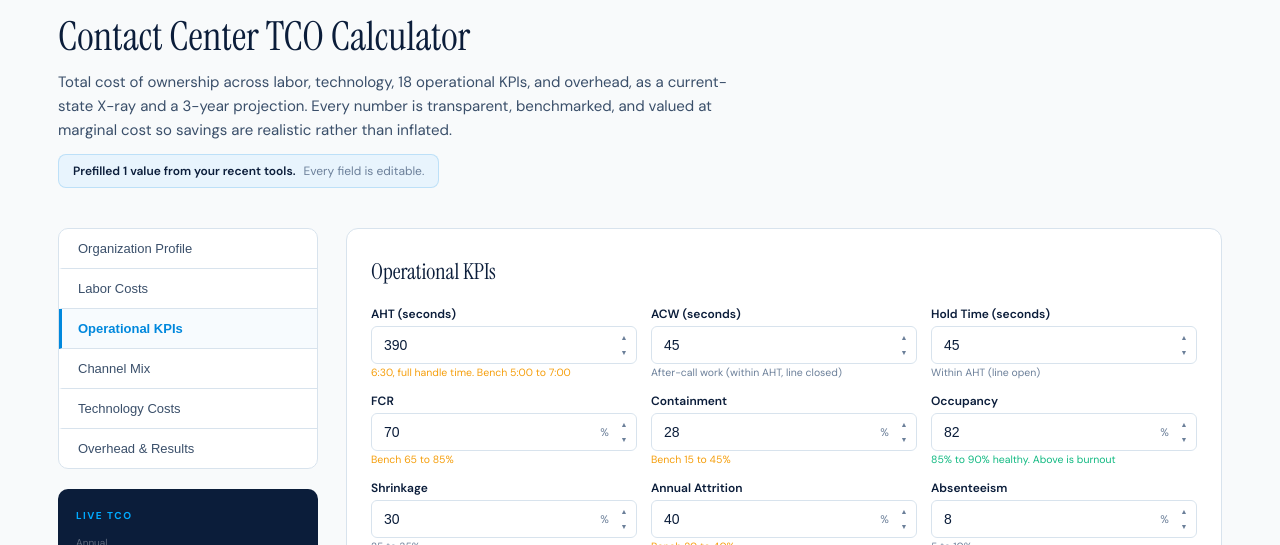
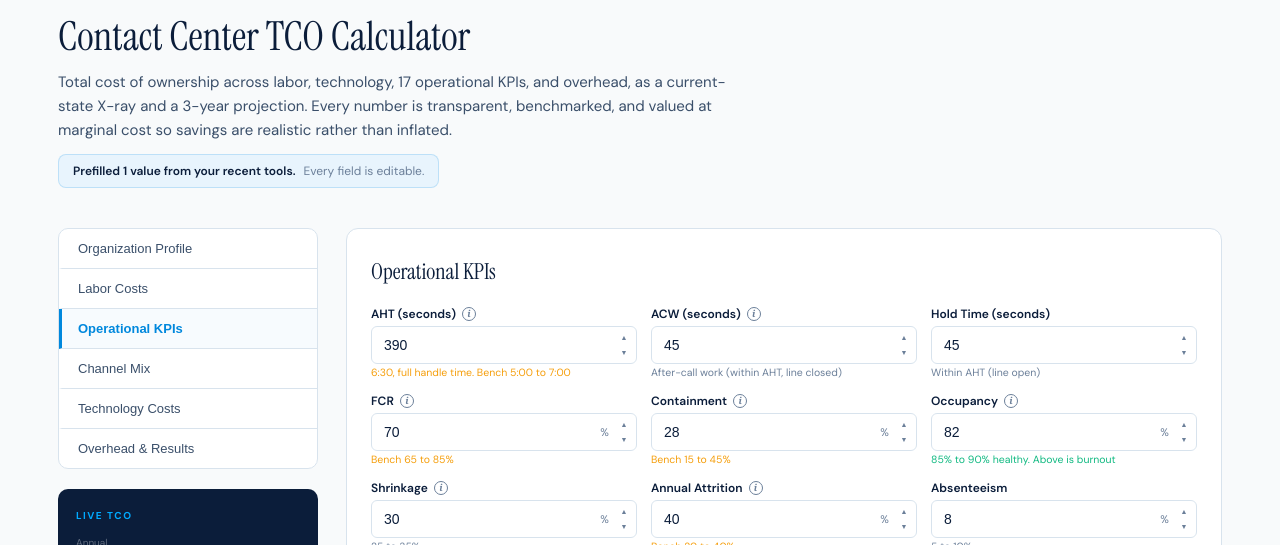
Before and after one commit to thomasbakerj-lgtm/CENTER-OF-CX, a React (Vite) app: page /tools/tco-calculator in a window 1280 px wide. Both pictures are taken after a click on the button "Operational KPIs". Shown: the part 126-671 px from the top of the page. Built offline with nearby package versions, Linux system fonts and the light colour scheme.

Commit message:
Update TCOCalculator.jsx

```diff
--- a/TCOCalculator.jsx
+++ b/TCOCalculator.jsx
@@ -109,10 +109,22 @@ const DEFS = {
   stance: "How much freed capacity you assume converts to real cash. It is a haircut on theoretical savings, and None books $0 so the tool can be honest when no mechanism is committed.",
   costBasis: "Whether your cost inputs are estimates, vendor quotes, or actual invoices. It sets the sensitivity range and gates the confidence label, because a number from an invoice is far more bookable than one from a guess.",
   targets: "The improvement level each lever is measured against. These are yours to set, not fixed by the tool, so the opportunity reflects your own goals rather than an assumed target.",
+  aht: "Average Handle Time, the full time an agent spends per contact including talk, hold, and after-call work. It drives both the marginal cost per contact and the labor freed when you reduce it, so it is one of the largest levers in the model.",
+  acw: "After-Call Work, the wrap-up time after the caller disconnects, counted inside AHT. The tool subtracts it from AHT to size telephony minutes, because you stop paying for the line once the call ends but still pay the agent.",
+  fcr: "First Contact Resolution, the share of contacts resolved without a repeat. It sets cost per resolution, since a lower FCR means paying to handle the same issue more than once, and it sizes the repeat-contact savings lever.",
+  containment: "The share of contacts fully handled by self-service or a bot with no agent. This is not FCR: containment is about never reaching an agent, FCR is about not calling back. Raising it deflects volume, valued at marginal cost.",
+  occupancy: "The share of logged-in time agents spend actively handling contacts. Above about 90 percent it drives burnout and attrition, so the tool warns when capturing a saving by cutting heads would push it higher.",
+  shrinkage: "The share of paid time agents are not available to handle contacts (training, breaks, meetings, absence). The tool uses it to translate 173 paid hours into productive hours, though labor cost is still computed on paid hours because you pay for shrinkage.",
+  attrition: "Annual agent turnover as a share of headcount. It sets how many replacement hires you fund each month, and therefore the recruiting, training, and ramp cost carried in the model.",
+  seatBasis: "A per-seat monthly software fee. The tool multiplies it by all licensed seats (agents plus supervisors, QA, and WFM), not just agents, and escalates it at the license renewal rate in the 3-year view.",
+  telephony: "Usage-based carrier cost per line-open minute, billed on actual voice minutes rather than per seat. It is held flat in the 3-year projection because usage scales with volume, not with a contracted renewal uplift.",
+  psAmortized: "Professional services spread as a recurring monthly line, for ongoing managed or configuration work. Keep it separate from the one-time implementation, or the same project gets counted twice.",
+  implementation: "A one-time upfront cost added once to the 3-year total and never escalated. Set it to zero when modeling a steady-state operation with the build already behind you.",
 };
 
 function computeTCO(d, stanceKey = "expected") {
-  const HRS = 173; // 2080/12
+  const HRS = 173; // paid hours per agent per month = 2080 annual / 12
+  const productiveHours = HRS * (1 - n(d.shrinkage)); // paid hours net of shrinkage
   const loaded = n(d.agentHourly) * (1 + n(d.agentBenefitsPct));
   const agentLabor = n(d.agents) * loaded * HRS;
   const salaried = (rate) => rate * 1.25 * HRS;
@@ -188,6 +200,8 @@ function computeTCO(d, stanceKey = "expected") {
   if (domShare > 0.80 && domKey !== "AI usage") flags.push({ level: "flag", msg: `${domKey} is ${pct(domShare)} of the software bucket. One line dominating usually means a miscategorized or mis-scaled input. Confirm it before treating this as Finance-grade.` });
   if (domShare > 0.80 && domKey === "AI usage") flags.push({ level: "note", msg: `AI usage is ${pct(domShare)} of the software bucket. That is legitimate for a usage-heavy AI contract and is not penalized, but confirm it is genuinely usage-metered.` });
   if (n(d.psAmortized) > 0 && n(d.implementationOneTime) > 0) flags.push({ level: "note", msg: `Both amortized professional services (recurring) and a one-time implementation are set. Confirm you are not entering the same cost twice: amortized PS is a recurring monthly line, the one-time figure is a separate upfront cost added once.` });
+  const agentsPerSup = n(d.agents) / Math.max(1, n(d.supervisors));
+  if (agentsPerSup > 20) flags.push({ level: "flag", msg: `Span of control is ${Math.round(agentsPerSup)} agents per supervisor, well above the 10 to 15 norm. Thin supervision understates labor cost. Confirm the supervisor count before treating this as Finance-grade.` });
   const hasBlock = flags.some(f => f.level === "block");
   const hasFlag = flags.some(f => f.level === "flag");
 
@@ -201,11 +215,12 @@ function computeTCO(d, stanceKey = "expected") {
   if (basisRank === 0) openIssues.push("Costs are estimates, not from quotes or invoices, so treat the numbers as directional.");
   if (stanceKey === "aggressive") openIssues.push("Aggressive stance books full theoretical capacity as cash, with no haircut.");
   flags.forEach(f => { if (f.level !== "note") openIssues.push(f.msg); });
+  const itemsToConfirm = flags.filter(f => f.level === "note").map(f => f.msg);
 
   let confidence;
   if (hasBlock) confidence = "Directional";
   else if (basisRank === 2 && stanceKey !== "aggressive" && !hasFlag) confidence = "Finance-grade";
-  else if (basisRank >= 1 && !hasFlag) confidence = "Planning-grade";
+  else if (basisRank >= 1) confidence = "Planning-grade"; // a CONFIRM flag caps here, not Directional
   else confidence = "Directional";
 
   return {
@@ -215,7 +230,7 @@ function computeTCO(d, stanceKey = "expected") {
     laborPct: labor / (monthly || 1), techPct: tech / (monthly || 1), overheadPct: overhead / (monthly || 1),
     techPerAgent: tech / agents, y1, y2, y3, threeYear,
     wageMonthly, licenseMonthly, flatMonthly, wEff, lEff, single,
-    perAgentMonth, flags, hasBlock, hasFlag, domKey, domShare, confidence, sensitivity, openIssues,
+    perAgentMonth, productiveHours, flags, hasBlock, hasFlag, domKey, domShare, confidence, sensitivity, openIssues, itemsToConfirm,
   };
 }
 
@@ -261,6 +276,9 @@ function buildOptimizations(d, r, stanceKey) {
       desc: `Cut attrition ${pct(d.attrition)} to ${pct(d.targetAttrition)} (about ${fewerHires.toFixed(1)} fewer hires per month) saving recruiting, training, and ramp. Independent of contact volume.` });
   }
 
+  // Round each lever to the nearest $1,000 so displayed parts always reconcile with the
+  // total. A CFO should never see rounded line items that fail to sum to the headline.
+  out.forEach(o => { o.net = Math.round(o.net / 1000) * 1000; o.gross = Math.round(o.gross / 1000) * 1000; });
   const occRisk = n(d.occupancy) > BENCH.occupancy.cautionMax;
   const grossTotal = out.reduce((s, o) => s + o.gross, 0);
   const netTotal = out.reduce((s, o) => s + o.net, 0);
@@ -281,7 +299,7 @@ function buildAnalystRead(d, r, opt, stanceKey) {
     out.push(`Labor is ${pct(r.laborPct)} of TCO with tech at ${pct(r.techPct)}, an unusually tech-heavy structure. Worth auditing platform overlap in the License Gap Checker before adding more tooling.`);
 
   if (!r.single && r.laborPct > 0.60)
-    out.push(`The 3-year view escalates labor at ${pct(r.wEff)} and contracted license at ${pct(r.lEff)}, with usage and facilities held flat. A single blended rate would misstate a base that is ${pct(r.laborPct)} labor, which is why the two rates are separated.`);
+    out.push(`The 3-year view escalates labor at ${pctD(r.wEff)} and contracted license at ${pctD(r.lEff)}, with usage and facilities held flat. A single blended rate would misstate a base that is ${pct(r.laborPct)} labor, which is why the two rates are separated.`);
 
   if (stanceKey === "none")
     out.push(`The None stance books $0 realized. The freed capacity above is real, but nothing converts to cash until you commit to a mechanism, so the honest number today is zero.`);
@@ -417,7 +435,7 @@ function Calculator() {
             <span style={{ color: ELECTRIC, fontSize: 13, fontWeight: 600 }}>TCO Calculator</span>
           </div>
           <h1 style={{ fontFamily: "'Instrument Serif', Georgia, serif", fontSize: "clamp(28px, 3.5vw, 40px)", fontWeight: 400, color: NAVY, margin: "0 0 8px" }}>Contact Center TCO Calculator</h1>
-          <p style={{ fontSize: 15, color: SLATE, lineHeight: 1.6, maxWidth: 700 }}>Total cost of ownership across labor, technology, 18 operational KPIs, and overhead, as a current-state X-ray and a 3-year projection. Every number is transparent, benchmarked, and valued at marginal cost so savings are realistic rather than inflated.</p>
+          <p style={{ fontSize: 15, color: SLATE, lineHeight: 1.6, maxWidth: 700 }}>Total cost of ownership across labor, technology, 17 operational KPIs, and overhead, as a current-state X-ray and a 3-year projection. Every number is transparent, benchmarked, and valued at marginal cost so savings are realistic rather than inflated.</p>
           {Object.keys(pulled).length > 0 && (
             <div style={{ marginTop: 12, display: "inline-flex", alignItems: "center", gap: 8, background: ICE, border: `1px solid ${ELECTRIC}30`, borderRadius: 8, padding: "8px 14px" }}>
               <span style={{ fontSize: 12, color: NAVY, fontWeight: 600 }}>Prefilled {Object.keys(pulled).length} value{Object.keys(pulled).length > 1 ? "s" : ""} from your recent tools.</span>
@@ -509,14 +527,14 @@ function Calculator() {
               <div style={{ background: "#fff", border: `1px solid ${BORDER}`, borderRadius: 12, padding: "28px 24px" }}>
                 <h2 style={{ fontFamily: "'Instrument Serif', Georgia, serif", fontSize: 22, fontWeight: 400, color: NAVY, margin: "0 0 20px" }}>Operational KPIs</h2>
                 <div style={{ display: "grid", gridTemplateColumns: "1fr 1fr 1fr", gap: 14 }} className="input-row">
-                  <NumField label="AHT (seconds)" value={d.aht} onChange={v => set("aht", v)} step={5} min={1} pulled={pulled.aht} hint={<span style={{ color: getBench(n(d.aht), 300, 600, true) }}>{mmss(d.aht)}, full handle time. Bench 5:00 to 7:00</span>} />
-                  <NumField label="ACW (seconds)" value={d.acw} onChange={v => set("acw", v)} step={5} min={0} hint="After-call work (within AHT, line closed)" />
+                  <NumField label="AHT (seconds)" value={d.aht} onChange={v => set("aht", v)} info={DEFS.aht} infoTitle="AHT" step={5} min={1} pulled={pulled.aht} hint={<span style={{ color: getBench(n(d.aht), 300, 600, true) }}>{mmss(d.aht)}, full handle time. Bench 5:00 to 7:00</span>} />
+                  <NumField label="ACW (seconds)" value={d.acw} onChange={v => set("acw", v)} info={DEFS.acw} infoTitle="ACW" step={5} min={0} hint="After-call work (within AHT, line closed)" />
                   <NumField label="Hold Time (seconds)" value={d.avgHoldTime} onChange={v => set("avgHoldTime", v)} step={5} min={0} hint="Within AHT (line open)" />
-                  <NumField label="FCR" value={d.fcr} onChange={v => set("fcr", v)} suffix="%" factor={100} min={0} max={100} hint={<span style={{ color: getBench(n(d.fcr), 0.65, 0.85) }}>Bench 65 to 85%</span>} />
-                  <NumField label="Containment" value={d.containment} onChange={v => set("containment", v)} suffix="%" factor={100} min={0} max={100} hint={<span style={{ color: getBench(n(d.containment), 0.15, 0.45) }}>Bench 15 to 45%</span>} />
-                  <NumField label="Occupancy" value={d.occupancy} onChange={v => set("occupancy", v)} suffix="%" factor={100} min={0} max={100} pulled={pulled.occupancy} hint={<span style={{ color: n(d.occupancy) > BENCH.occupancy.cautionMax ? RED : n(d.occupancy) > BENCH.occupancy.healthyMax ? AMBER : GREEN }}>{pct0(BENCH.occupancy.healthyMax)} to {pct0(BENCH.occupancy.cautionMax)} healthy. Above is burnout</span>} />
-                  <NumField label="Shrinkage" value={d.shrinkage} onChange={v => set("shrinkage", v)} suffix="%" factor={100} min={0} max={100} pulled={pulled.shrinkage} hint="25 to 35%" />
-                  <NumField label="Annual Attrition" value={d.attrition} onChange={v => set("attrition", v)} suffix="%" factor={100} min={0} max={100} pulled={pulled.attrition} hint={<span style={{ color: getBench(n(d.attrition), 0.20, 0.55, true) }}>Bench 20 to 40%</span>} />
+                  <NumField label="FCR" value={d.fcr} onChange={v => set("fcr", v)} info={DEFS.fcr} infoTitle="FCR" suffix="%" factor={100} min={0} max={100} hint={<span style={{ color: getBench(n(d.fcr), 0.65, 0.85) }}>Bench 65 to 85%</span>} />
+                  <NumField label="Containment" value={d.containment} onChange={v => set("containment", v)} info={DEFS.containment} infoTitle="Containment" suffix="%" factor={100} min={0} max={100} hint={<span style={{ color: getBench(n(d.containment), 0.15, 0.45) }}>Bench 15 to 45%</span>} />
+                  <NumField label="Occupancy" value={d.occupancy} onChange={v => set("occupancy", v)} info={DEFS.occupancy} infoTitle="Occupancy" suffix="%" factor={100} min={0} max={100} pulled={pulled.occupancy} hint={<span style={{ color: n(d.occupancy) > BENCH.occupancy.cautionMax ? RED : n(d.occupancy) > BENCH.occupancy.healthyMax ? AMBER : GREEN }}>{pct0(BENCH.occupancy.healthyMax)} to {pct0(BENCH.occupancy.cautionMax)} healthy. Above is burnout</span>} />
+                  <NumField label="Shrinkage" value={d.shrinkage} onChange={v => set("shrinkage", v)} info={DEFS.shrinkage} infoTitle="Shrinkage" suffix="%" factor={100} min={0} max={100} pulled={pulled.shrinkage} hint="25 to 35%" />
+                  <NumField label="Annual Attrition" value={d.attrition} onChange={v => set("attrition", v)} info={DEFS.attrition} infoTitle="Attrition" suffix="%" factor={100} min={0} max={100} pulled={pulled.attrition} hint={<span style={{ color: getBench(n(d.attrition), 0.20, 0.55, true) }}>Bench 20 to 40%</span>} />
                   <NumField label="Absenteeism" value={d.absenteeism} onChange={v => set("absenteeism", v)} suffix="%" factor={100} min={0} max={100} hint="5 to 10%" />
                   <NumField label="Schedule Adherence" value={d.scheduleAdherence} onChange={v => set("scheduleAdherence", v)} suffix="%" factor={100} min={0} max={100} hint="Target 88 to 95%" />
                   <NumField label="ASA (seconds)" value={d.avgSpeedAnswer} onChange={v => set("avgSpeedAnswer", v)} step={5} min={0} hint="Target under 30s" />
@@ -527,6 +545,7 @@ function Calculator() {
                   <NumField label="NPS (-100 to 100)" value={d.nps} onChange={v => set("nps", v)} min={-100} max={100} />
                   <NumField label="New Hire Training (days)" value={d.newHireTrainingDays} onChange={v => set("newHireTrainingDays", v)} min={0} />
                 </div>
+                <p style={{ fontSize: 11, color: MUTED, marginTop: 12, lineHeight: 1.5 }}>CSAT, NPS, QA score, schedule adherence, ASA, abandon rate, transfer rate, hold time, and absenteeism are captured for benchmarking and the analyst read. They do not change the TCO total. AHT, FCR, containment, occupancy, shrinkage, and attrition do.</p>
                 <div style={{ marginTop: 20, display: "flex", justifyContent: "space-between" }}>{navBtn(1, "Back", false)}{navBtn(3, "Next: Channel Mix", true)}</div>
               </div>
             )}
@@ -570,10 +589,10 @@ function Calculator() {
               <div style={{ background: "#fff", border: `1px solid ${BORDER}`, borderRadius: 12, padding: "28px 24px" }}>
                 <h2 style={{ fontFamily: "'Instrument Serif', Georgia, serif", fontSize: 22, fontWeight: 400, color: NAVY, margin: "0 0 20px" }}>Technology Costs <span style={{ fontSize: 13, fontWeight: 400, color: MUTED }}>(monthly)</span></h2>
                 <div style={{ display: "grid", gridTemplateColumns: "1fr 1fr 1fr", gap: 14 }} className="input-row">
-                  <NumField label="CCaaS Per Seat" value={d.ccaasSeat} onChange={v => set("ccaasSeat", v)} prefix="$" step={5} min={0} />
+                  <NumField label="CCaaS Per Seat" value={d.ccaasSeat} onChange={v => set("ccaasSeat", v)} info={DEFS.seatBasis} infoTitle="Per-seat basis" prefix="$" step={5} min={0} />
                   <NumField label="WEM Per Seat" value={d.wemSeat} onChange={v => set("wemSeat", v)} prefix="$" step={5} min={0} />
                   <NumField label="CRM Per Seat" value={d.crmSeat} onChange={v => set("crmSeat", v)} prefix="$" step={5} min={0} />
-                  <NumField label="Telephony Per Min" value={d.telephonyPerMin} onChange={v => set("telephonyPerMin", v)} prefix="$" step={0.005} min={0} />
+                  <NumField label="Telephony Per Min" value={d.telephonyPerMin} onChange={v => set("telephonyPerMin", v)} info={DEFS.telephony} infoTitle="Telephony" prefix="$" step={0.005} min={0} />
                   <NumField label="IVA / Bot Platform" value={d.ivaMonthly} onChange={v => set("ivaMonthly", v)} prefix="$" step={500} min={0} />
                   <NumField label="Agent Assist" value={d.agentAssistMonthly} onChange={v => set("agentAssistMonthly", v)} prefix="$" step={500} min={0} />
                   <NumField label="RPA / Automation" value={d.rpaMonthly} onChange={v => set("rpaMonthly", v)} prefix="$" step={500} min={0} />
@@ -597,9 +616,9 @@ function Calculator() {
                   <h2 style={{ fontFamily: "'Instrument Serif', Georgia, serif", fontSize: 22, fontWeight: 400, color: NAVY, margin: "0 0 20px" }}>Overhead, Facilities & 3-Year Inputs</h2>
                   <div style={{ display: "grid", gridTemplateColumns: "1fr 1fr 1fr", gap: 14 }} className="input-row">
                     <NumField label="Cloud Infrastructure (mo)" value={d.cloudInfra} onChange={v => set("cloudInfra", v)} prefix="$" step={500} min={0} />
-                    <NumField label="Prof. Services Amortized (mo)" value={d.psAmortized} onChange={v => set("psAmortized", v)} prefix="$" step={500} min={0} hint="Recurring managed service" />
+                    <NumField label="Prof. Services Amortized (mo)" value={d.psAmortized} onChange={v => set("psAmortized", v)} info={DEFS.psAmortized} infoTitle="Amortized PS" prefix="$" step={500} min={0} hint="Recurring managed service" />
                     <NumField label="Facilities (mo)" value={d.facilitiesCost} onChange={v => set("facilitiesCost", v)} prefix="$" step={500} min={0} />
-                    <NumField label="Implementation (one-time)" value={d.implementationOneTime} onChange={v => set("implementationOneTime", v)} prefix="$" step={5000} min={0} pulled={pulled.implementationOneTime} hint="Added once to 3-year. 0 if steady-state" />
+                    <NumField label="Implementation (one-time)" value={d.implementationOneTime} onChange={v => set("implementationOneTime", v)} info={DEFS.implementation} infoTitle="Implementation" prefix="$" step={5000} min={0} pulled={pulled.implementationOneTime} hint="Added once to 3-year. 0 if steady-state" />
                   </div>
 
                   <div style={{ marginTop: 18, background: WARM, borderRadius: 10, padding: "16px 18px" }}>
@@ -632,7 +651,7 @@ function Calculator() {
                         <option value="quoted">Vendor quote</option>
                         <option value="invoiced">Actual invoice</option>
                       </select>
-                      <div style={{ fontSize: 10, color: MUTED, marginTop: 3 }}>Sets the sensitivity range and gates Finance-grade.</div>
+                      <div style={{ fontSize: 10, color: MUTED, marginTop: 3 }}>Sets the sensitivity range and gates Finance-grade. Applies to cost inputs like wages and seat prices, not KPIs.</div>
                     </div>
                     <div style={{ background: `${confColor}12`, border: `1px solid ${confColor}40`, borderRadius: 8, padding: "10px 14px", display: "flex", flexDirection: "column", justifyContent: "center" }}>
                       <div style={{ fontSize: 11, color: MUTED }}>Export confidence</div>
@@ -784,8 +803,9 @@ function Calculator() {
                         <span onClick={() => trackTool.pdf("tco-calculator")} style={{ display: "inline-flex" }}>
                         <ReportExport toolName="Total Cost of Ownership Analysis" subtitle={r.agents + " agents, " + (INDUSTRY[d.industry]?.label || d.industry) + ", " + STANCE[stance].label + " stance, " + r.confidence} userName="" userEmail="" sections={[
                           { title: "Confidence & Evidence", type: "findings", items: [
-                            `Export confidence: ${r.confidence}. Cost basis is ${d.costBasis}, headline sensitivity is plus or minus ${pct0(r.sensitivity.pct)} (annual ${fmtK(r.sensitivity.annualLow)} to ${fmtK(r.sensitivity.annualHigh)}).`,
-                            ...(r.openIssues.length ? r.openIssues : ["No open issues on the confidence checks."]),
+                            `Export confidence: ${r.confidence}. Cost basis is ${d.costBasis}, which vouches for the cost inputs (wages and seat prices), not the operational KPIs or org structure. Headline sensitivity is plus or minus ${pct0(r.sensitivity.pct)} (annual ${fmtK(r.sensitivity.annualLow)} to ${fmtK(r.sensitivity.annualHigh)}).`,
+                            ...(r.openIssues.length ? r.openIssues : ["No blocking issues on the confidence checks."]),
+                            ...r.itemsToConfirm.map(m => "Confirm: " + m),
                           ]},
                           { title: "Organization Profile", type: "table", rows: [
                             ["Agents", r.agents.toString()], ["Supervisors", String(d.supervisors)], ["Sites", String(d.sites)],
@@ -813,7 +833,7 @@ function Calculator() {
                           ]},
                           { title: "Analyst Read", type: "findings", items: analyst },
                           { title: "Optimization Opportunities", type: "actions", items: opt.items.slice(0, 4).map((o, i) => ({ action: o.title + ", " + fmtK(o.net) + "/mo", detail: o.desc, priority: i === 0 ? "high" : i === 1 ? "medium" : undefined })) },
-                          { title: "Methodology", type: "text", content: `TCO covers labor, technology, and overhead at 173 productive hours per agent per month. The 3-year view carries the current operation forward with two escalators (${escLabel}); usage and facilities are held flat and any one-time implementation is added once and never escalates. Year 1 equals the annual snapshot so the views reconcile. Optimization savings are valued at marginal (variable) cost, the handle-time labor freed per contact, not fully loaded cost per contact, because fixed tech and facilities do not fall when volume drops. Levers are de-overlapped (each acts on the volume the prior leaves) and scaled by a ${STANCE[stance].label} confidence stance, so totals are defensible rather than inflated. ${BENCHMARK_SOURCES}` },
+                          { title: "Methodology", type: "text", content: `TCO covers labor, technology, and overhead. Labor cost is computed on 173 paid hours per agent per month (2080 annual hours divided by 12); at ${pct0(d.shrinkage)} shrinkage that is roughly ${Math.round(r.productiveHours)} productive hours, but cost uses paid hours because shrinkage time is paid. The 3-year view carries the current operation forward with two escalators (this analysis uses ${escLabel}; the platform defaults are wage 3.5 percent and license 6 percent); usage and facilities are held flat and any one-time implementation is added once and never escalates. Year 1 equals the annual snapshot so the views reconcile. Optimization savings are valued at marginal (variable) cost, the handle-time labor freed per contact, not fully loaded cost per contact, because fixed tech and facilities do not fall when volume drops. Levers are de-overlapped (each acts on the volume the prior leaves) and scaled by a ${STANCE[stance].label} confidence stance, so totals are defensible rather than inflated. ${BENCHMARK_SOURCES}` },
                           { title: "Next Steps", type: "next", items: [
                             { tool: "License Bundle Gap Checker", reason: "Audit whether your seat price covers what you actually need", href: "/tools/license-gap" },
                             { tool: "AI Deflection Reality Check", reason: "Pressure-test the containment savings above", href: "/tools/ai-deflection" },
```
